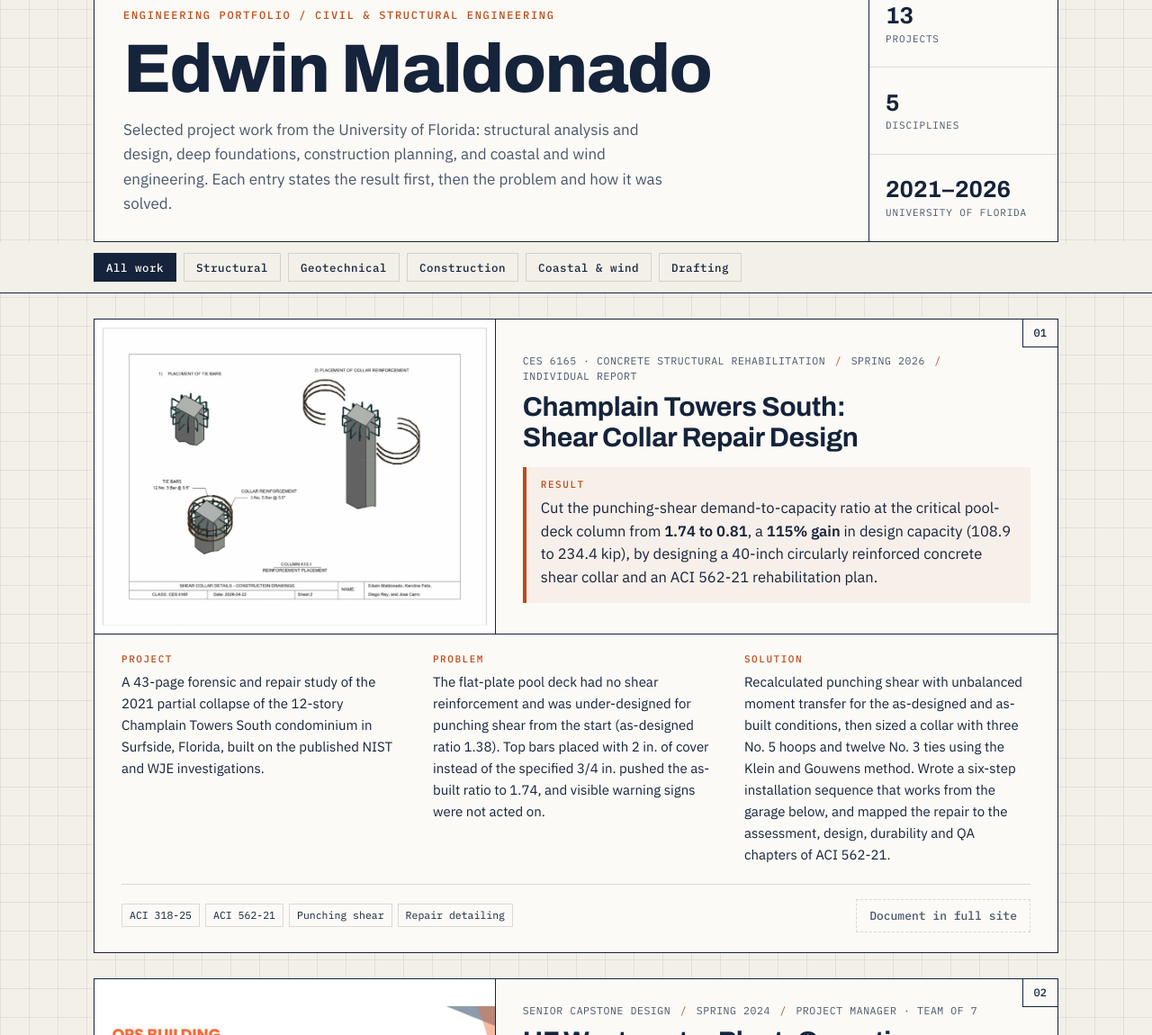
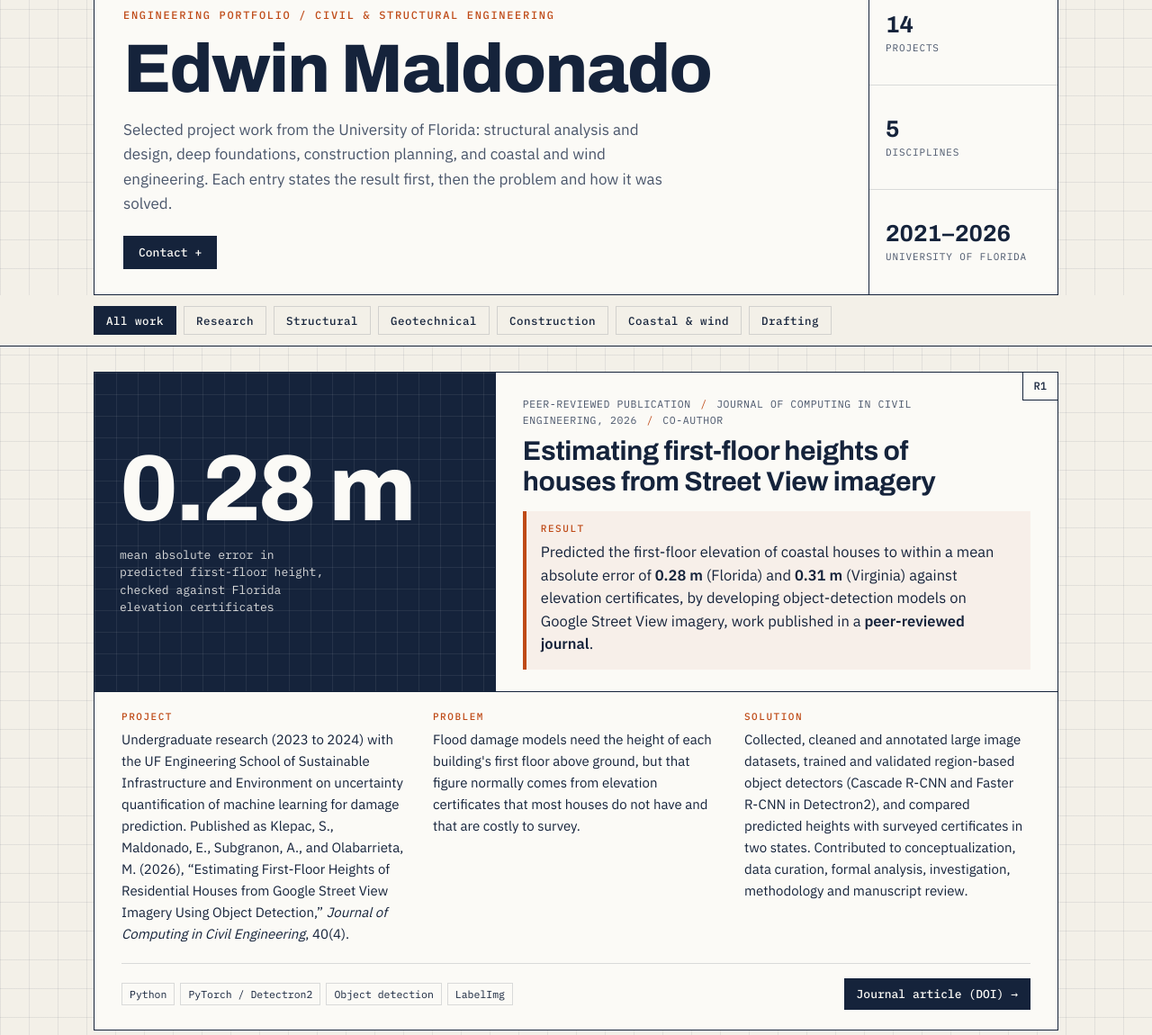
Before and after one commit to edwinMalGal/edwinmalgal.github.io, a plain HTML site: page index.html in a window 1280 px wide. Shown: the part 22-1172 px from the top of the page at 90% size. Drawn offline with Linux system fonts and the light colour scheme; no server answers.

Commit message:
3rd commit

```diff
--- a/index.html
+++ b/index.html
@@ -75,6 +75,19 @@ footer{font:400 12px/1.6 var(--mono);color:var(--soft);padding:8px 0 56px}
 }
 @media (max-width:480px){.block b{font-size:21px} .block div{padding:12px}}
 @media (prefers-reduced-motion:reduce){html{scroll-behavior:auto}}
+/* ---- contact button ---- */
+.contact{position:relative;display:inline-block;margin-top:22px}
+.contact summary{list-style:none;cursor:pointer;font:500 13px/1 var(--mono);background:var(--ink);color:var(--card);border:1.5px solid var(--ink);padding:11px 16px;user-select:none}
+.contact summary::-webkit-details-marker{display:none}
+.contact summary::after{content:" +"}
+.contact[open] summary::after{content:" \2212"}
+.contact summary:hover{background:var(--accent);border-color:var(--accent)}
+.contact ul{position:absolute;z-index:10;left:0;top:calc(100% + 6px);min-width:340px;margin:0;padding:0;list-style:none;background:var(--card);border:1.5px solid var(--ink);box-shadow:6px 6px 0 var(--line)}
+.contact li+li{border-top:1px solid var(--line)}
+.contact a{display:block;padding:12px 16px;text-decoration:none}
+.contact a:hover{background:var(--ink);color:var(--card)}
+.contact a b{display:block;font:500 11px/1 var(--mono);letter-spacing:.14em;text-transform:uppercase;color:var(--accent);margin-bottom:6px}
+.contact a span{font:400 13px/1.3 var(--mono);word-break:break-all}
 </style>
 </head>
 <body>
@@ -84,17 +97,45 @@ footer{font:400 12px/1.6 var(--mono);color:var(--soft);padding:8px 0 56px}
       <p class="kicker">Engineering portfolio / Civil &amp; structural engineering</p>
       <h1>Edwin Maldonado</h1>
       <p class="intro">Selected project work from the University of Florida: structural analysis and design, deep foundations, construction planning, and coastal and wind engineering. Each entry states the result first, then the problem and how it was solved.</p>
+      <details class="contact">
+        <summary>Contact</summary>
+        <ul>
+          <li><a href="mailto:edwinmg103@outlook.com"><b>Email</b><span>edwinmg103@outlook.com</span></a></li>
+          <li><a href="https://www.linkedin.com/in/edwin-ivan-maldonado/" target="_blank" rel="noopener"><b>LinkedIn</b><span>linkedin.com/in/edwin-ivan-maldonado</span></a></li>
+          <li><a href="https://orcid.org/0009-0004-5745-4318" target="_blank" rel="noopener"><b>ORCID</b><span>0009-0004-5745-4318</span></a></li>
+        </ul>
+      </details>
 
     </div>
     <div class="block">
-      <div><b>13</b><span>Projects</span></div>
+      <div><b>14</b><span>Projects</span></div>
       <div><b>5</b><span>Disciplines</span></div>
       <div><b>2021&ndash;2026</b><span>University of Florida</span></div>
     </div>
   </div>
 </header>
-<nav aria-label="Filter projects"><div class="wrap"><button type="button" data-f="all" aria-pressed="true">All work</button><button type="button" data-f="structural" aria-pressed="false">Structural</button><button type="button" data-f="geotechnical" aria-pressed="false">Geotechnical</button><button type="button" data-f="construction" aria-pressed="false">Construction</button><button type="button" data-f="coastal" aria-pressed="false">Coastal &amp; wind</button><button type="button" data-f="drafting" aria-pressed="false">Drafting</button></div></nav>
+<nav aria-label="Filter projects"><div class="wrap"><button type="button" data-f="all" aria-pressed="true">All work</button><button type="button" data-f="research" aria-pressed="false">Research</button><button type="button" data-f="structural" aria-pressed="false">Structural</button><button type="button" data-f="geotechnical" aria-pressed="false">Geotechnical</button><button type="button" data-f="construction" aria-pressed="false">Construction</button><button type="button" data-f="coastal" aria-pressed="false">Coastal &amp; wind</button><button type="button" data-f="drafting" aria-pressed="false">Drafting</button></div></nav>
 <main class="wrap">
+<article class="sheet" id="first-floor-heights" data-cat="research">
+  <div class="no" aria-hidden="true">R1</div>
+  <div class="figs"><div class="plate"><span class="big">0.28 m</span><span class="cap">mean absolute error in predicted first-floor height, checked against Florida elevation certificates</span></div></div>
+  <div class="head">
+    <p class="meta">Peer-reviewed publication <i>/</i> Journal of Computing in Civil Engineering, 2026 <i>/</i> Co-author</p>
+    <h2>Estimating first-floor heights of houses from Street View imagery</h2>
+    <p class="xyz"><span class="lbl">Result</span>Predicted the first-floor elevation of coastal houses to within a mean absolute error of <b>0.28 m</b> (Florida) and <b>0.31 m</b> (Virginia) against elevation certificates, by developing object-detection models on Google Street View imagery, work published in a <b>peer-reviewed journal</b>.</p>
+  </div>
+  <div class="body">
+    <dl>
+      <div><dt>Project</dt><dd>Undergraduate research (2023 to 2024) with the UF Engineering School of Sustainable Infrastructure and Environment on uncertainty quantification of machine learning for damage prediction. Published as Klepac, S., Maldonado, E., Subgranon, A., and Olabarrieta, M. (2026), &ldquo;Estimating First-Floor Heights of Residential Houses from Google Street View Imagery Using Object Detection,&rdquo; <i>Journal of Computing in Civil Engineering</i>, 40(4).</dd></div>
+      <div><dt>Problem</dt><dd>Flood damage models need the height of each building's first floor above ground, but that figure normally comes from elevation certificates that most houses do not have and that are costly to survey.</dd></div>
+      <div><dt>Solution</dt><dd>Collected, cleaned and annotated large image datasets, trained and validated region-based object detectors (Cascade R-CNN and Faster R-CNN in Detectron2), and compared predicted heights with surveyed certificates in two states. Contributed to conceptualization, data curation, formal analysis, investigation, methodology and manuscript review.</dd></div>
+    </dl>
+    <div class="foot">
+      <ul class="tools"><li>Python</li><li>PyTorch / Detectron2</li><li>Object detection</li><li>LabelImg</li></ul>
+      <a class="doc" href="https://doi.org/10.1061/JCCEE5.CPENG-6883" target="_blank" rel="noopener">Journal article (DOI) <span aria-hidden="true">&rarr;</span></a>
+    </div>
+  </div>
+</article>
 <article class="sheet" id="champlain" data-cat="structural">
   <div class="no" aria-hidden="true">01</div>
   <div class="figs"><a class="fig" href="img/collar.jpg"><img src="img/collar.jpg" alt="Shear Collar Reinforcement Placement Drawing for Column K/13.1" loading="lazy"></a></div>
```
